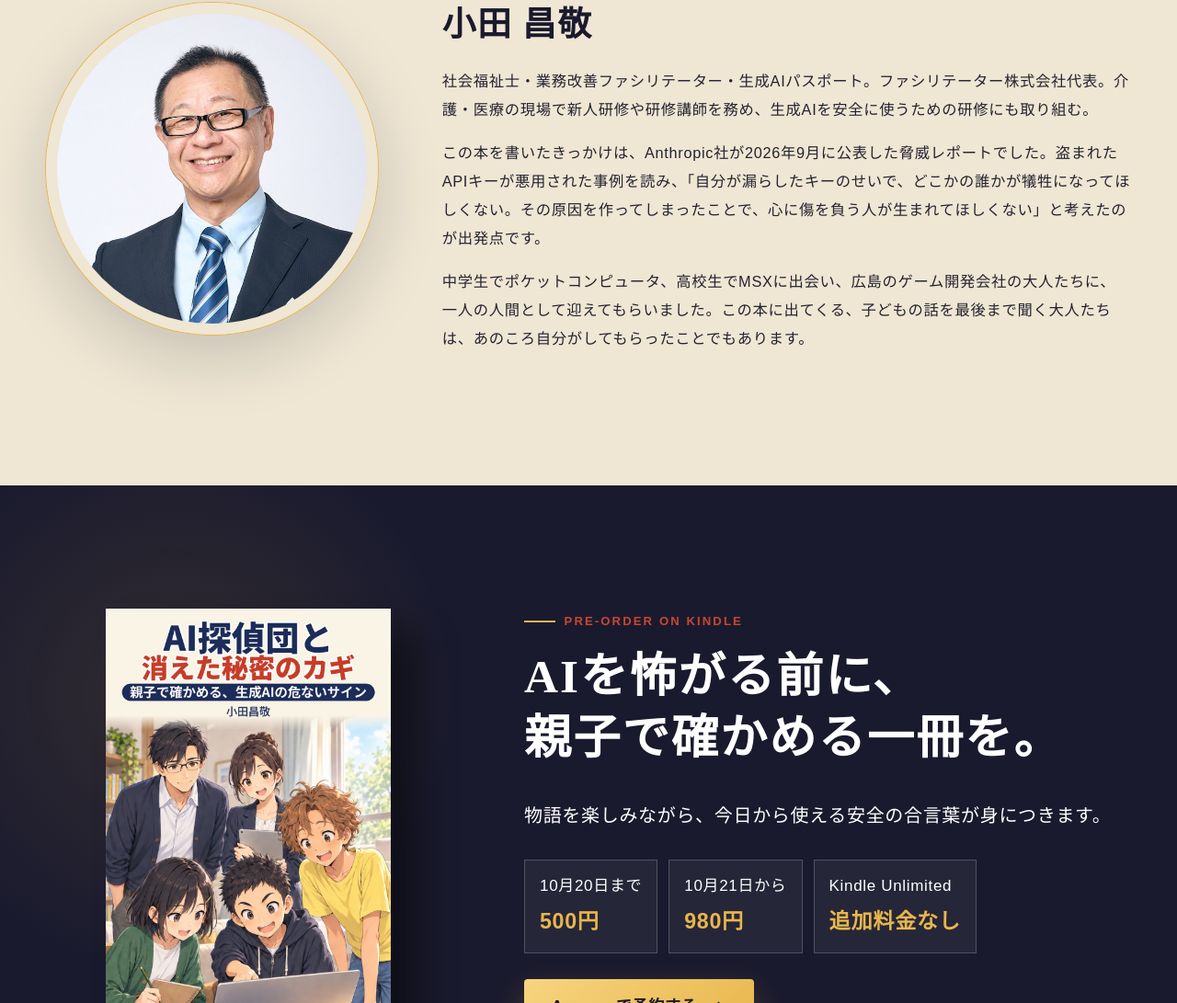
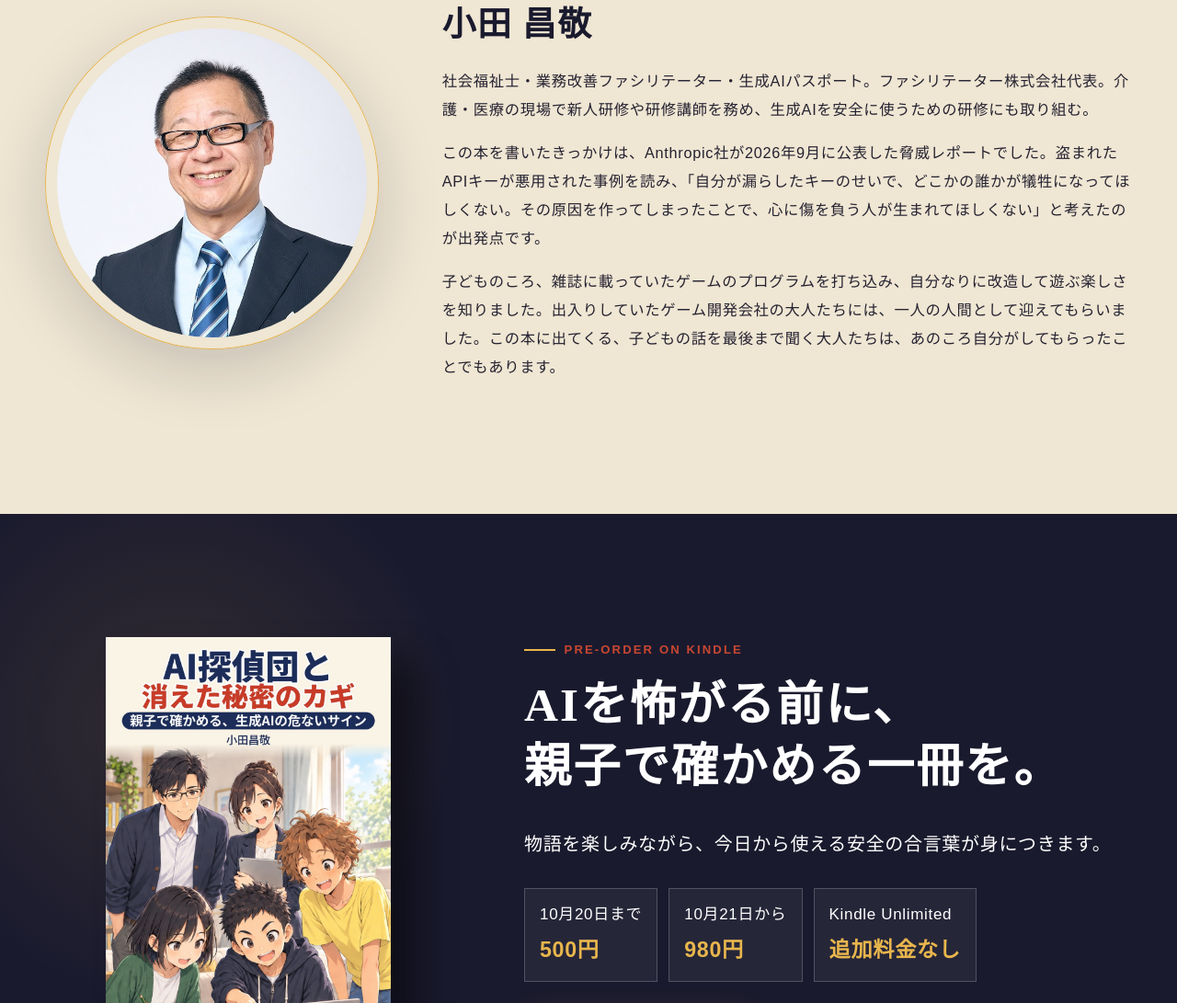
Before and after one commit to ODutch/ai-tanteidan, a plain HTML site: page index.html in a window 1280 px wide. Shown: the part 7535-8626 px from the top of the page at 92% size. Drawn offline with Linux system fonts and the light colour scheme.

Commit message:
Book LP: ai-tanteidan

```diff
--- a/index.html
+++ b/index.html
@@ -207,7 +207,7 @@
     <section class="author" id="author">
       <div class="wrap author-grid">
         <div class="author-photo reveal"><img src="images/author.jpg" alt="著者 小田昌敬" width="640" height="640" loading="lazy"></div>
-        <div class="author-copy reveal"><span class="eyebrow">Author</span><h2 class="name">小田 昌敬</h2><p>社会福祉士・業務改善ファシリテーター・生成AIパスポート。ファシリテーター株式会社代表。介護・医療の現場で新人研修や研修講師を務め、生成AIを安全に使うための研修にも取り組む。</p><p>この本を書いたきっかけは、Anthropic社が2026年9月に公表した脅威レポートでした。盗まれたAPIキーが悪用された事例を読み、「自分が漏らしたキーのせいで、どこかの誰かが犠牲になってほしくない。その原因を作ってしまったことで、心に傷を負う人が生まれてほしくない」と考えたのが出発点です。</p><p>中学生でポケットコンピュータ、高校生でMSXに出会い、広島のゲーム開発会社の大人たちに、一人の人間として迎えてもらいました。この本に出てくる、子どもの話を最後まで聞く大人たちは、あのころ自分がしてもらったことでもあります。</p></div>
+        <div class="author-copy reveal"><span class="eyebrow">Author</span><h2 class="name">小田 昌敬</h2><p>社会福祉士・業務改善ファシリテーター・生成AIパスポート。ファシリテーター株式会社代表。介護・医療の現場で新人研修や研修講師を務め、生成AIを安全に使うための研修にも取り組む。</p><p>この本を書いたきっかけは、Anthropic社が2026年9月に公表した脅威レポートでした。盗まれたAPIキーが悪用された事例を読み、「自分が漏らしたキーのせいで、どこかの誰かが犠牲になってほしくない。その原因を作ってしまったことで、心に傷を負う人が生まれてほしくない」と考えたのが出発点です。</p><p>子どものころ、雑誌に載っていたゲームのプログラムを打ち込み、自分なりに改造して遊ぶ楽しさを知りました。出入りしていたゲーム開発会社の大人たちには、一人の人間として迎えてもらいました。この本に出てくる、子どもの話を最後まで聞く大人たちは、あのころ自分がしてもらったことでもあります。</p></div>
       </div>
     </section>
 
```
